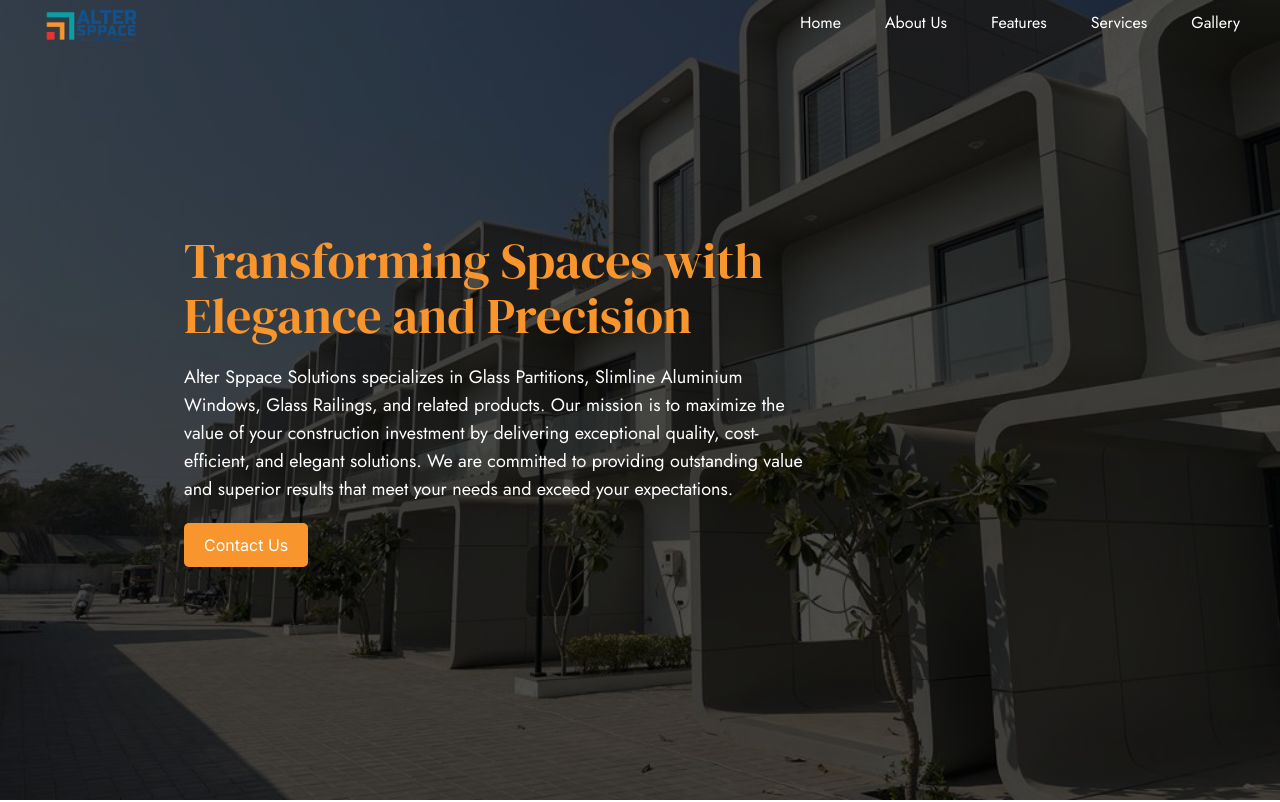
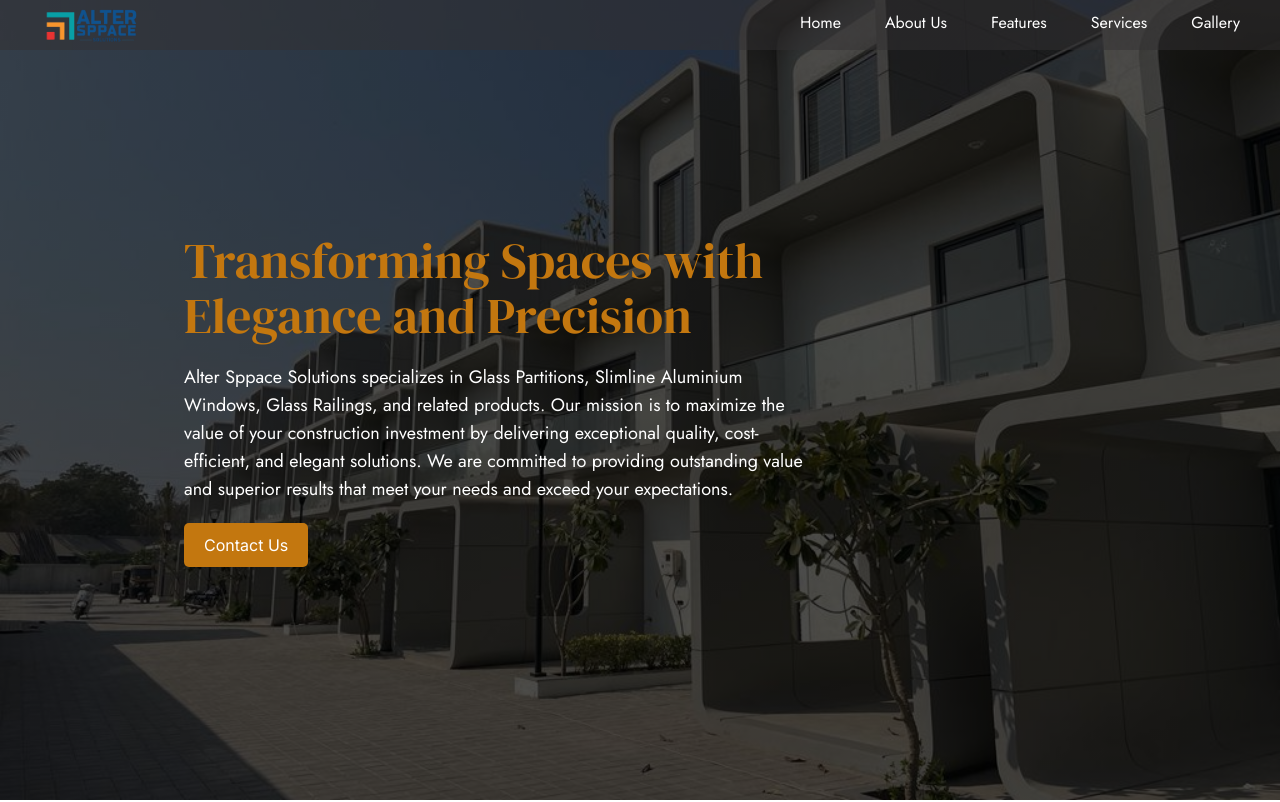
Before and after one commit to Arindam2002/Alter_Sppace, a Next.js app: page / in a window 1280 px wide. Shown: the top 802 px of the page. Built offline with nearby package versions, Linux system fonts and the light colour scheme.

Commit message:
fixed navbar

```diff
--- a/src/app/globals.scss
+++ b/src/app/globals.scss
@@ -90,7 +90,7 @@ body {
       z-index: 1;
 
       h1 {
-        color: #f8952d;
+        color: #c3770f;
         font-family: 'DM Serif Display';
         font-size: 50px;
         line-height: 110%;
@@ -114,7 +114,7 @@ body {
         padding: 10px 20px;
         gap: 10px;
         border-radius: 5px;
-        background: #f8952d;
+        background: #c3770f;
         color: #fff;
         transition: all 0.3s;
 
--- a/src/components/Navbar/Navbar.scss
+++ b/src/components/Navbar/Navbar.scss
@@ -6,6 +6,7 @@
   gap: 30px;
   padding: 0 40px;
   z-index: 999;
+  background-color: rgba(50, 48, 50, 0.5);
 
   .navbar-logo {
     max-height: 50px;
```
